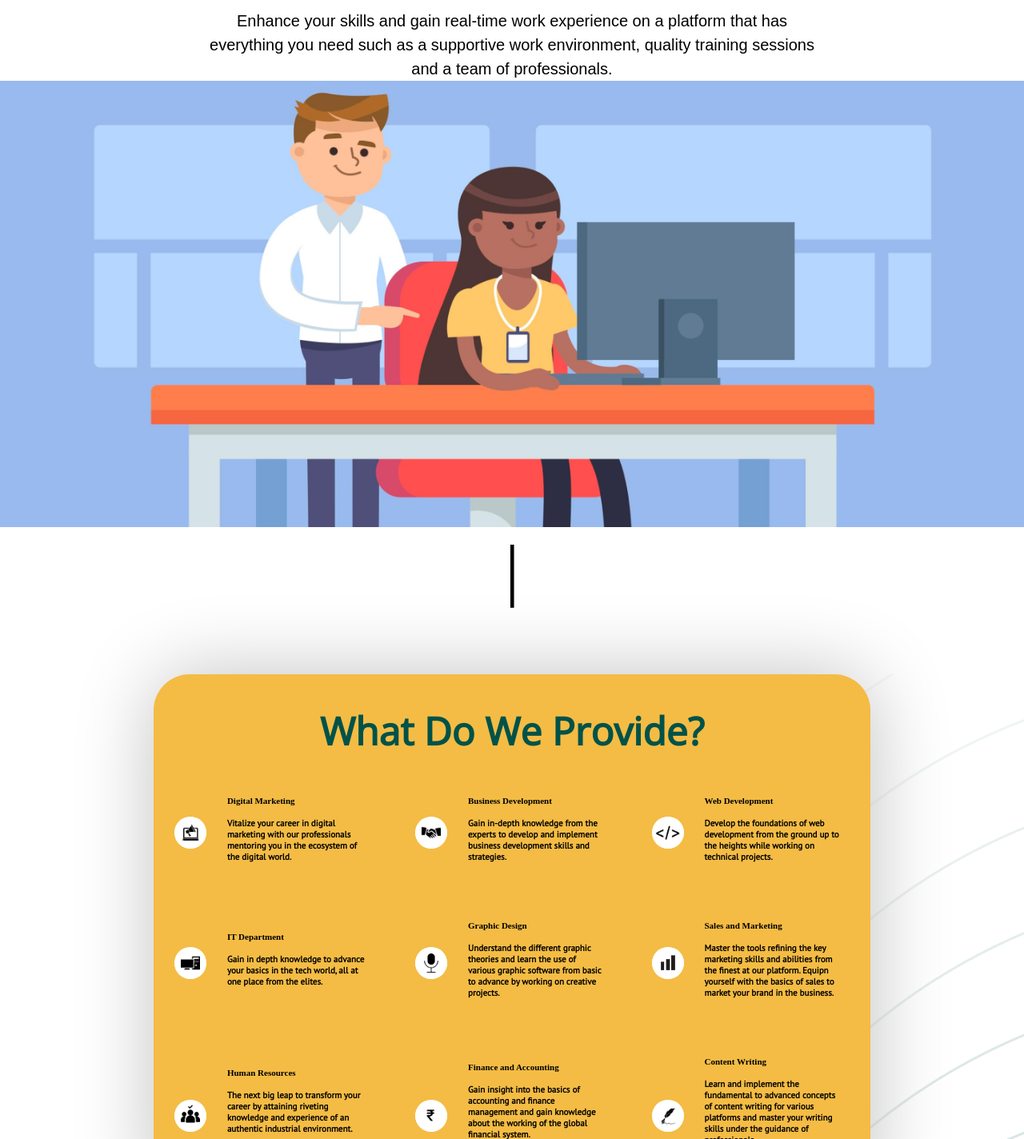
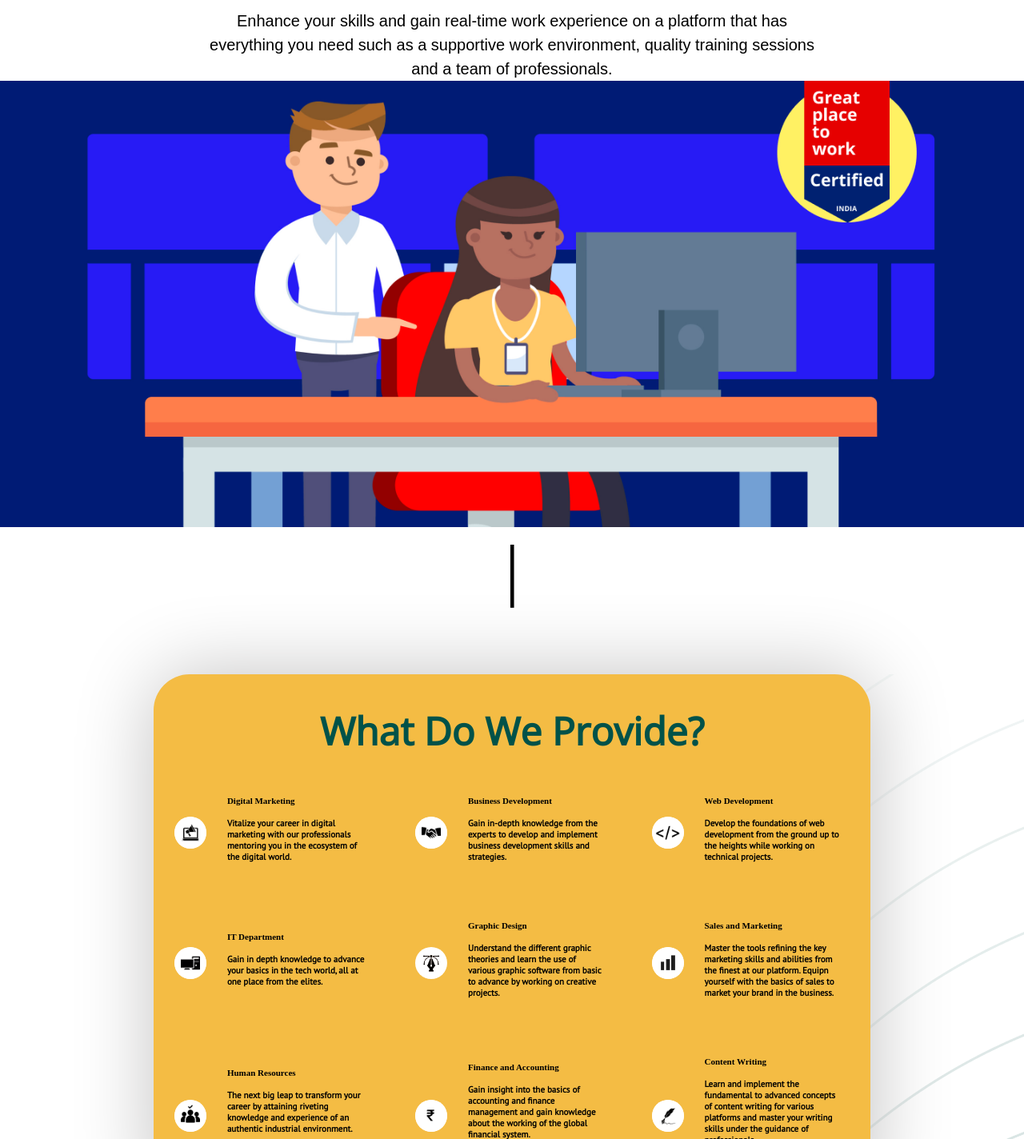
Before and after one commit to mohansingh509/mohansingh509, a plain HTML site: page index.html in a window 1280 px wide. Shown: the part 851-2275 px from the top of the page at 80% size. Drawn offline with nearby package versions, Linux system fonts and the light colour scheme; a web font is replaced by a local one.

Commit message:
banner-fixes-2

```diff
--- a/index.html
+++ b/index.html
@@ -61,7 +61,7 @@
    <br>
     <p class="text-2">Enhance your skills and gain real-time work experience on a platform that has  <br> everything you need such as a supportive work environment, quality training sessions <br> and a team of professionals. </p>
 
-    <img src="./assets/Mask groupfit.png" alt="_blank" class="image-mask">
+    <img src="./assets/Mask group.png" alt="_blank" class="image-mask">
     <br><br>
     <p class="ver-line">│</p>
     <br>
@@ -98,7 +98,7 @@
         <th colspan="3" style="text-align:start;"><br><br> <b style="font-family:'san-serif';">IT Department</b><p > <br> Gain in depth knowledge to advance  <br> your basics in the tech world, all at <br> one place from the elites.</p><br><br><br></th>
 
         <th colspan="1" style="padding:1rem;">
-            <img src="./assets/5.png" class="shadow">
+            <img src="./assets/graphic.png" class="shadow">
         </th><th colspan="3" style="text-align:start;"> <br><br><b style="font-family:'san-serif';">Graphic Design</b><p> <br> Understand the different graphic <br> theories and learn the use of <br> various graphic software from basic <br> to advance by working on creative <br> projects.</p><br><br><br></th>
 
         <th colspan="1" style="padding:1rem;">
```
Also changed, not shown: assets/Mask group.png (added), assets/banner-demo.jpg (added), assets/graphic.png (added).
